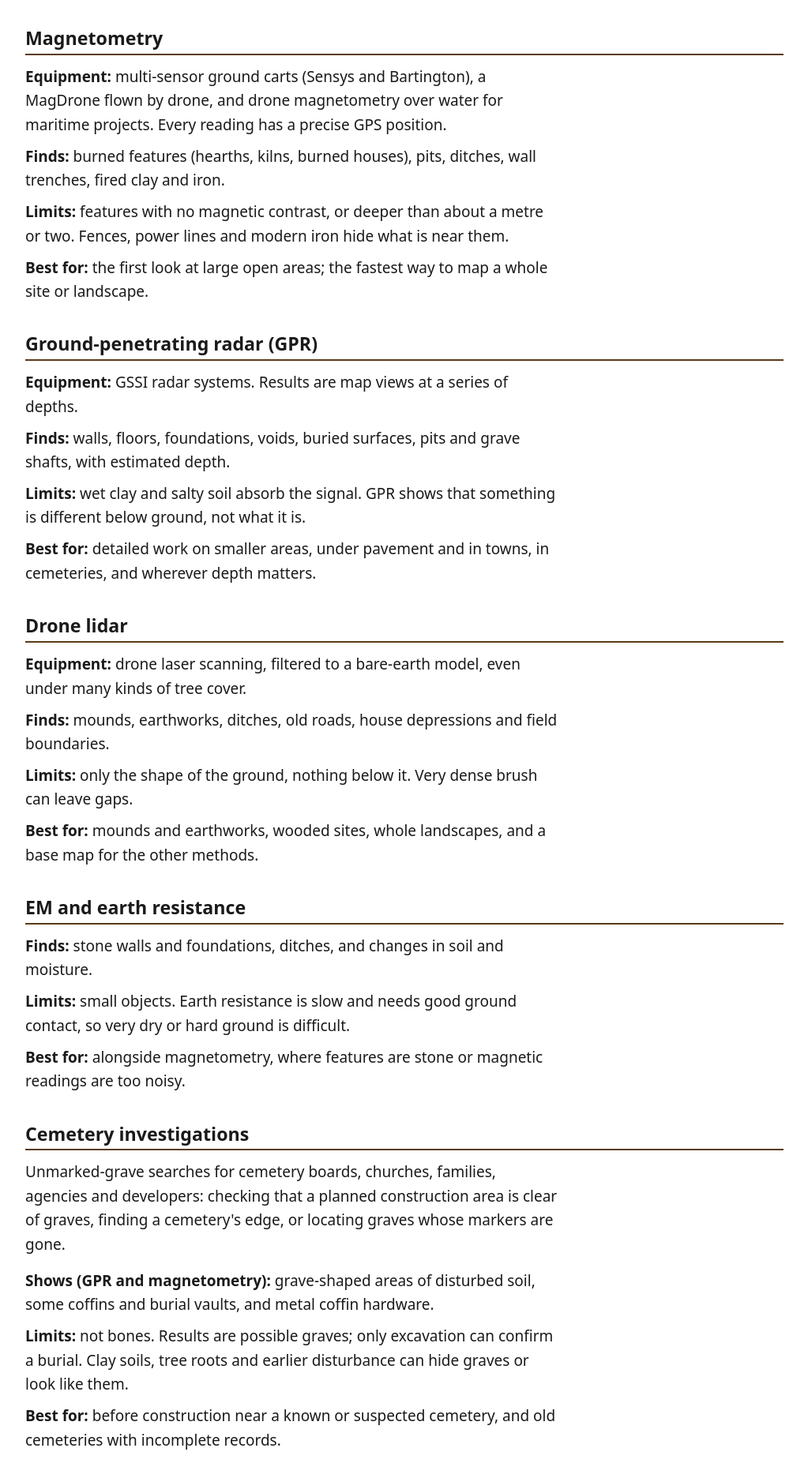
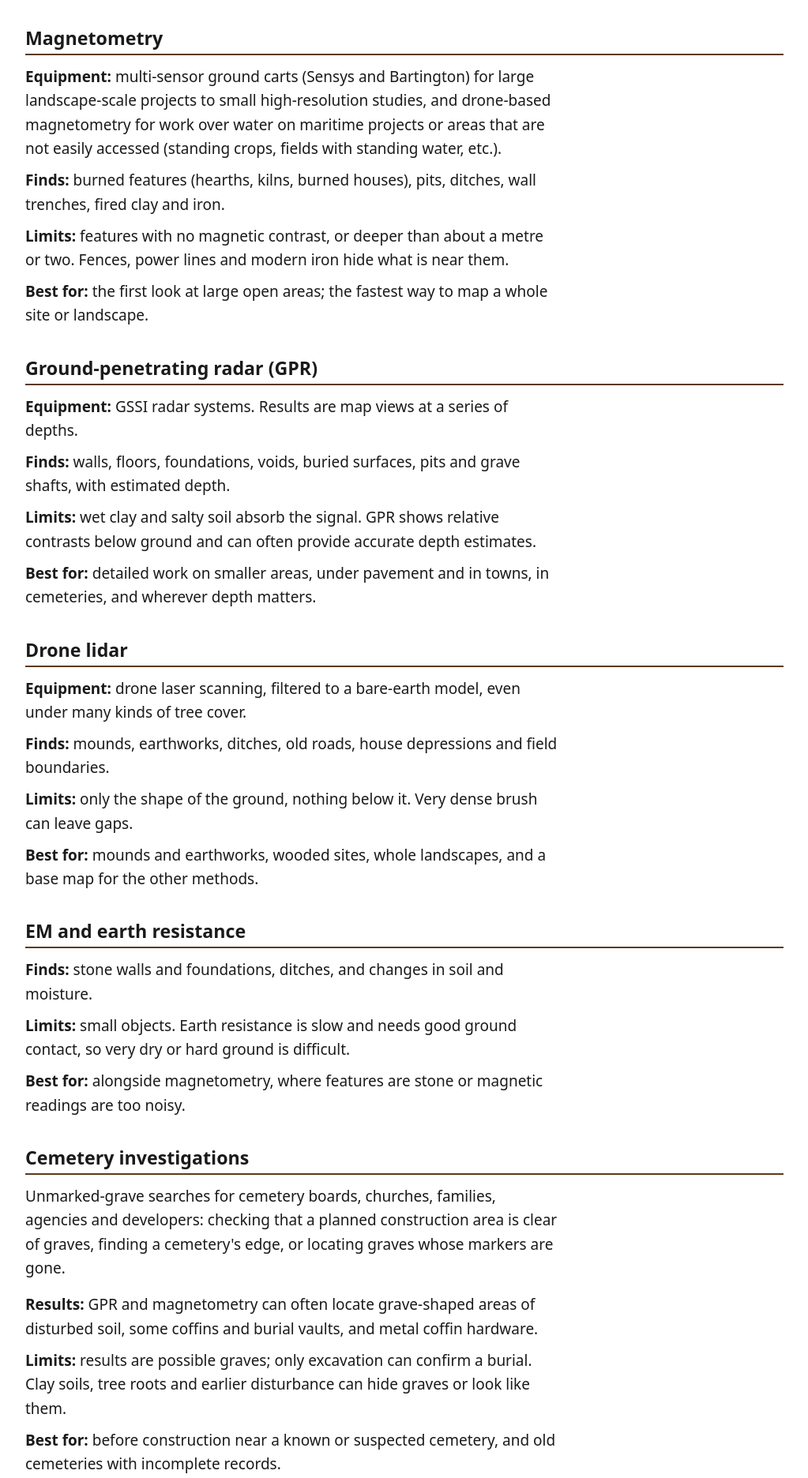
Before and after one commit to archaeogeophysics/archaeogeophysics.github.io, a plain HTML site: page services.html in a window 1280 px wide. Shown: the part 273-2145 px from the top of the page at 79% size, without its empty margins (128-1151 px from the left). Drawn offline with Linux system fonts and the light colour scheme.

Commit message:
Text edits from Chet before launch
About and Contact name as "Chester P. Walker, PhD"; Stephen F. Austin
affiliation removed; Home "before digging" and the EM61 photo caption;
Services magnetometry equipment, GPR limits and cemetery wording.

Co-Authored-By: Claude Opus 5.5 <noreply@anthropic.com>

```diff
--- a/services.html
+++ b/services.html
@@ -33,9 +33,10 @@
   <section id="magnetometry">
     <h2>Magnetometry</h2>
     <ul class="facts">
-      <li><strong>Equipment:</strong> multi-sensor ground carts (Sensys and Bartington), a
-      MagDrone flown by drone, and drone magnetometry over water for maritime projects. Every
-      reading has a precise GPS position.</li>
+      <li><strong>Equipment:</strong> multi-sensor ground carts (Sensys and Bartington) for
+      large landscape-scale projects to small high-resolution studies, and drone-based
+      magnetometry for work over water on maritime projects or areas that are not easily
+      accessed (standing crops, fields with standing water, etc.).</li>
       <li><strong>Finds:</strong> burned features (hearths, kilns, burned houses), pits, ditches,
       wall trenches, fired clay and iron.</li>
       <li><strong>Limits:</strong> features with no magnetic contrast, or deeper than about a metre
@@ -52,8 +53,8 @@
       depths.</li>
       <li><strong>Finds:</strong> walls, floors, foundations, voids, buried surfaces, pits and grave
       shafts, with estimated depth.</li>
-      <li><strong>Limits:</strong> wet clay and salty soil absorb the signal. GPR shows that
-      something is different below ground, not what it is.</li>
+      <li><strong>Limits:</strong> wet clay and salty soil absorb the signal. GPR shows
+      relative contrasts below ground and can often provide accurate depth estimates.</li>
       <li><strong>Best for:</strong> detailed work on smaller areas, under pavement and in towns, in
       cemeteries, and wherever depth matters.</li>
     </ul>
@@ -91,9 +92,9 @@
     checking that a planned construction area is clear of graves, finding a cemetery's edge, or
     locating graves whose markers are gone.</p>
     <ul class="facts">
-      <li><strong>Shows (GPR and magnetometry):</strong> grave-shaped areas of disturbed soil, some
-      coffins and burial vaults, and metal coffin hardware.</li>
-      <li><strong>Limits:</strong> not bones. Results are possible graves; only excavation can
+      <li><strong>Results:</strong> GPR and magnetometry can often locate grave-shaped areas of
+      disturbed soil, some coffins and burial vaults, and metal coffin hardware.</li>
+      <li><strong>Limits:</strong> results are possible graves; only excavation can
       confirm a burial. Clay soils, tree roots and earlier disturbance can hide graves or look like
       them.</li>
       <li><strong>Best for:</strong> before construction near a known or suspected cemetery, and old
```
Also changed, not shown: about.html (+2 -4 lines), contact.html (+2 -2 lines), index.html (+5 -5 lines), img/em61-cart-field.png (renamed from img/gpr-cart-field.png).
